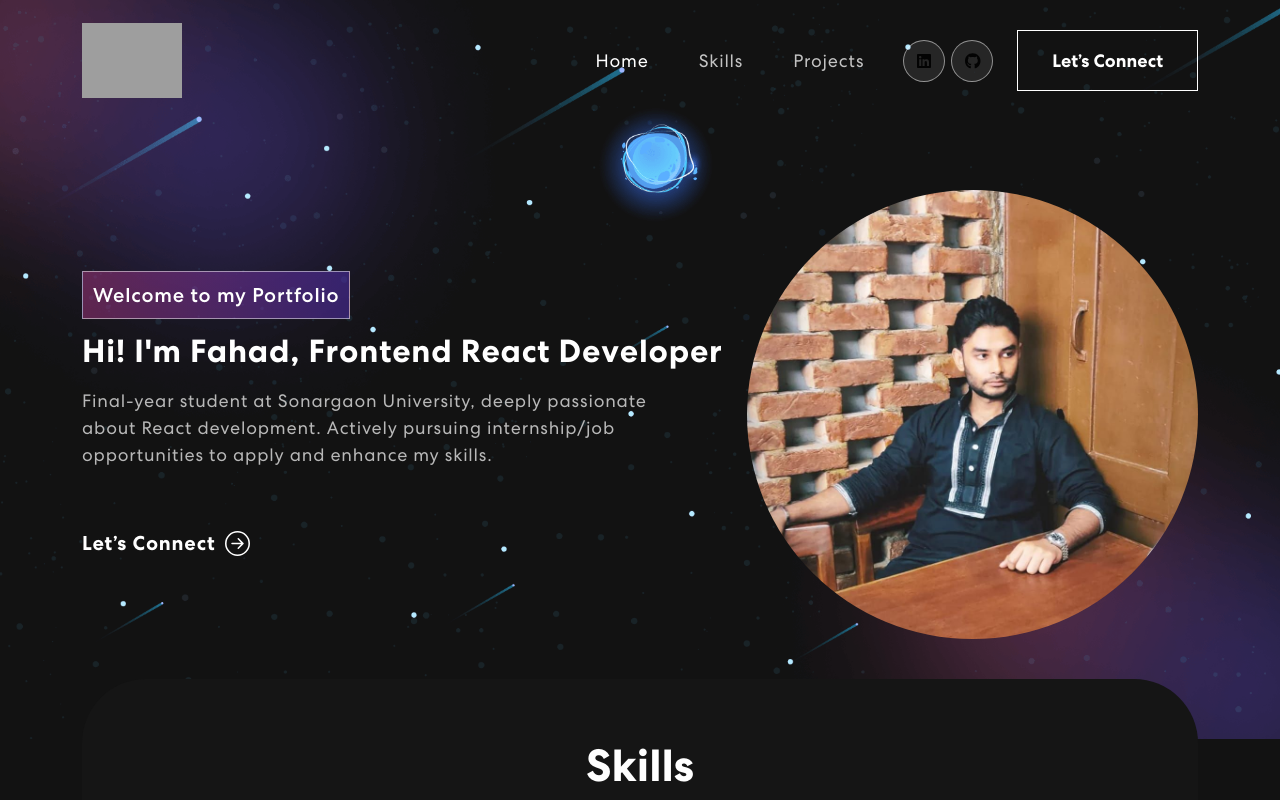
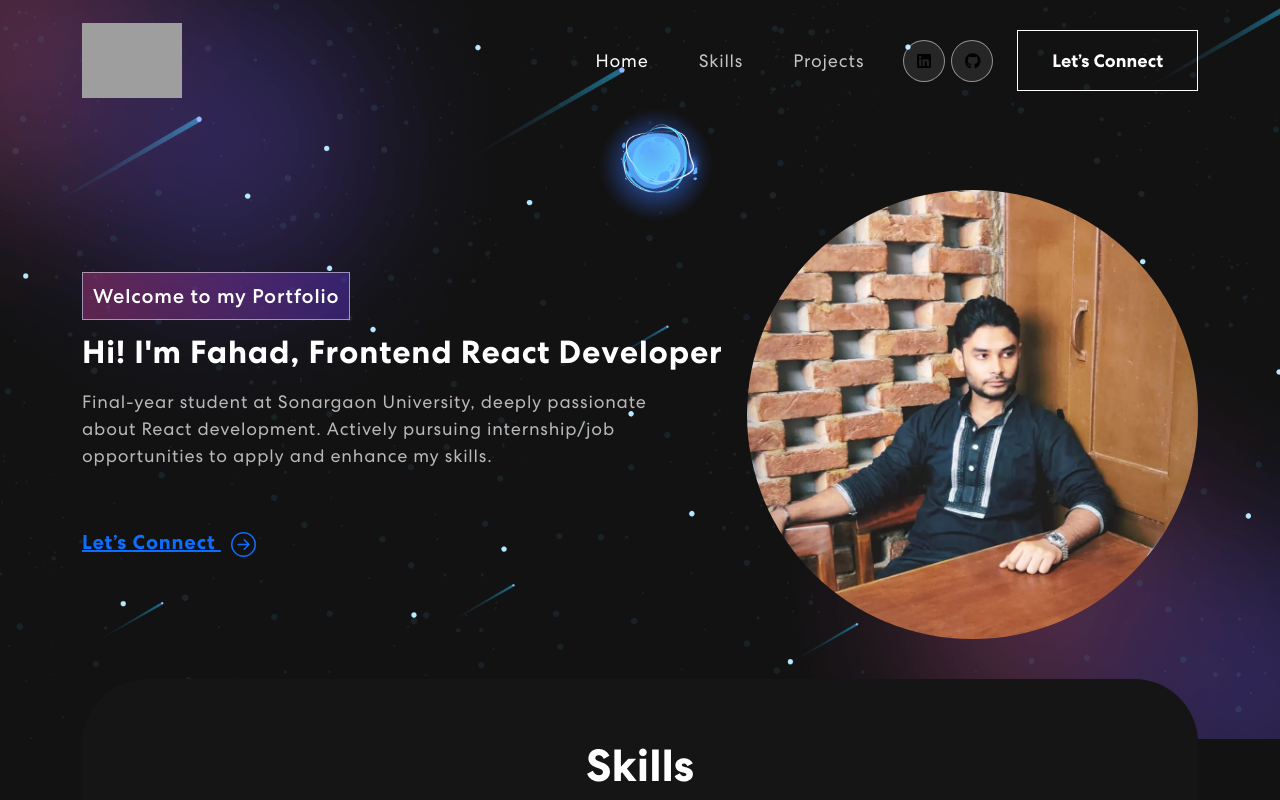
Before and after one commit to Munaimun/personal_portfolio, a React (Create React App) app: page / in a window 1280 px wide. Shown: the top 800 px of the page. Built offline with nearby package versions, Linux system fonts and the light colour scheme; grey boxes are pictures that could not be loaded.

Commit message:
added a link to the lets connect button

```diff
--- a/src/components/Banner.js
+++ b/src/components/Banner.js
@@ -1,8 +1,10 @@
 import { Container, Row, Col } from "react-bootstrap";
+import { ArrowRightCircle } from "react-bootstrap-icons";
+import TrackVisibility from "react-on-screen";
+
 import headerImg from "../assets/img/profile.jpg";
-import { ArrowRightCircle } from "react-bootstrap-icons";
+
 import "animate.css";
-import TrackVisibility from "react-on-screen";
 
 export const Banner = () => {
   const renderLetters = (text) => {
@@ -48,7 +50,12 @@ export const Banner = () => {
                     internship/job opportunities to apply and enhance my skills.
                   </p>
                   <button>
-                    Let’s Connect <ArrowRightCircle size={25} />
+                    <a
+                      href="https://www.linkedin.com/in/munaimun/"
+                      target="blank"
+                    >
+                      Let’s Connect <ArrowRightCircle size={25} />
+                    </a>
                   </button>
                 </div>
               )}
```
